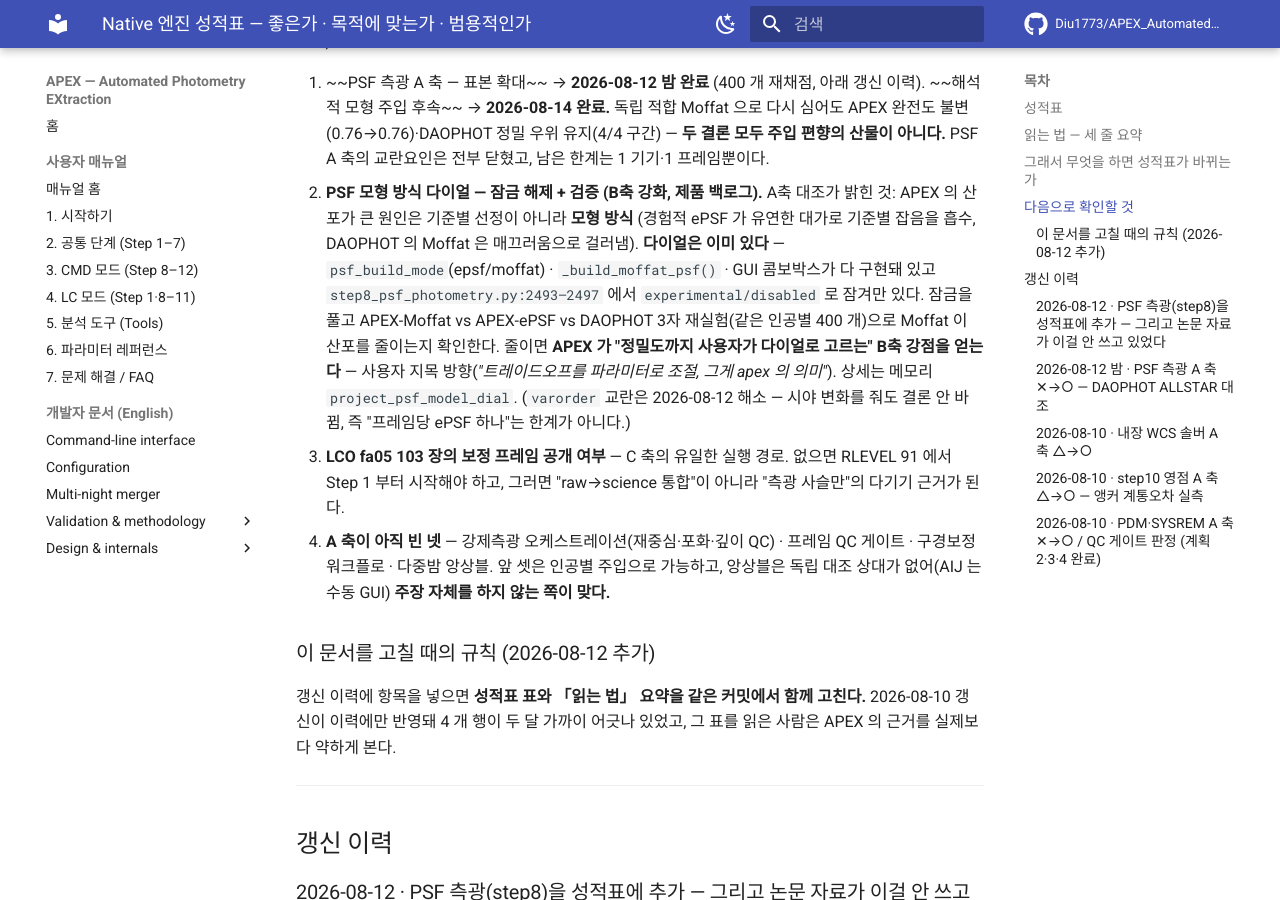
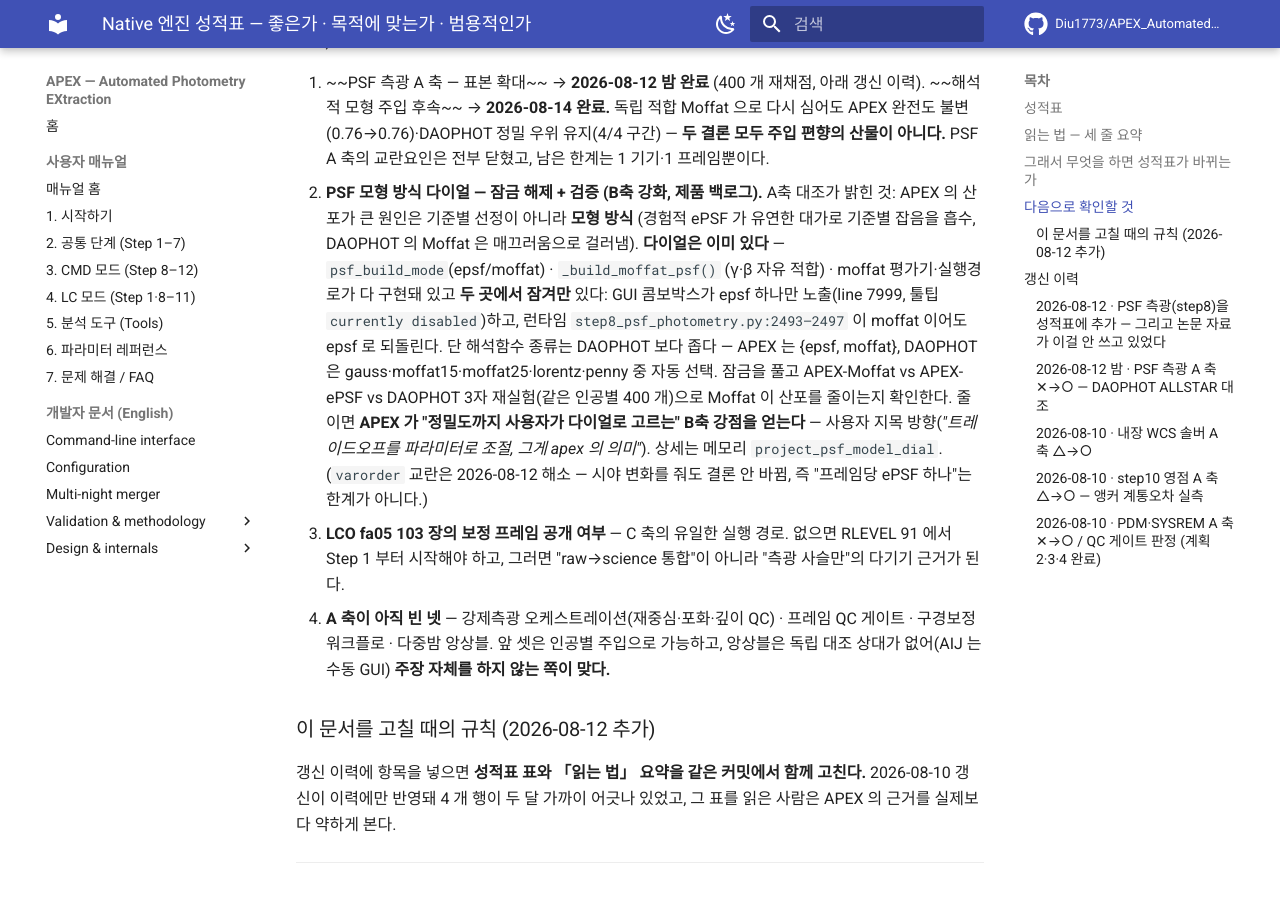
Before and after one commit to Diu1773/APEX_AutomatedPhotometryEXtraction, an MkDocs documentation site: the page built from docs/audit/APEX_ENGINE_SCORECARD.md, in a window 1280 px wide and 900 px high, scrolled down 3211 px. Built offline with MkDocs 1.6.1 and Material for MkDocs 9.7.7, drawn with Linux system fonts in a browser that asks for light colours; comment, search, counter and statistics services are not loaded.

Commit message:
audit: 모형 다이얼 잠금이 두 곳임을 정정 — GUI 도 moffat 을 안 내놓는다
어제 '다이얼이 GUI 콤보박스에 있다'고 적었으나 틀렸다. p_build_mode 는
addItem 이 epsf 하나뿐이고(line 7999) 툴팁이 'Moffat build mode is currently
disabled' 다. line 8524 의 is_moffat 은 그 값을 읽는 로직일 뿐 GUI 에서는
참이 될 수 없다. 잠금은 GUI(노출 안 함) + 런타임(2493-2497 강제 되돌림)
두 곳이다.

함께 확인한 것: _build_moffat_psf 는 γ·α 를 둘 다 자유 적합하고 별별
중앙값을 쓴다(<2개면 α=2.5 폴백) — 내가 Moffat 주입 통제 실험에 쓴 방식과
사실상 같다. 다만 해석함수 종류는 APEX {epsf, moffat} 둘뿐이고 DAOPHOT 은
gauss·moffat15·moffat25·lorentz·penny 중 자동 선택이라 더 넓다.

Co-Authored-By: Claude Opus 5 <noreply@anthropic.com>

```diff
--- a/docs/audit/APEX_ENGINE_SCORECARD.md
+++ b/docs/audit/APEX_ENGINE_SCORECARD.md
@@ -104,8 +104,11 @@ C 축은 여전히 자료가 없으면 어떤 작업으로도 못 메운다.
    A축 대조가 밝힌 것: APEX 의 산포가 큰 원인은 기준별 선정이 아니라 **모형 방식**
    (경험적 ePSF 가 유연한 대가로 기준별 잡음을 흡수, DAOPHOT 의 Moffat 은 매끄러움으로
    걸러냄). **다이얼은 이미 있다** — `psf_build_mode`(epsf/moffat) · `_build_moffat_psf()`
-   · GUI 콤보박스가 다 구현돼 있고 `step8_psf_photometry.py:2493–2497` 에서
-   `experimental/disabled` 로 잠겨만 있다. 잠금을 풀고 APEX-Moffat vs APEX-ePSF vs
+   (γ·β 자유 적합) · moffat 평가기·실행경로가 다 구현돼 있고 **두 곳에서 잠겨만**
+   있다: GUI 콤보박스가 epsf 하나만 노출(line 7999, 툴팁 `currently disabled`)하고,
+   런타임 `step8_psf_photometry.py:2493–2497` 이 moffat 이어도 epsf 로 되돌린다.
+   단 해석함수 종류는 DAOPHOT 보다 좁다 — APEX 는 {epsf, moffat}, DAOPHOT 은
+   gauss·moffat15·moffat25·lorentz·penny 중 자동 선택. 잠금을 풀고 APEX-Moffat vs APEX-ePSF vs
    DAOPHOT 3자 재실험(같은 인공별 400 개)으로 Moffat 이 산포를 줄이는지 확인한다.
    줄이면 **APEX 가 "정밀도까지 사용자가 다이얼로 고르는" B축 강점을 얻는다** —
    사용자 지목 방향(*"트레이드오프를 파라미터로 조절, 그게 apex 의 의미"*).
```
